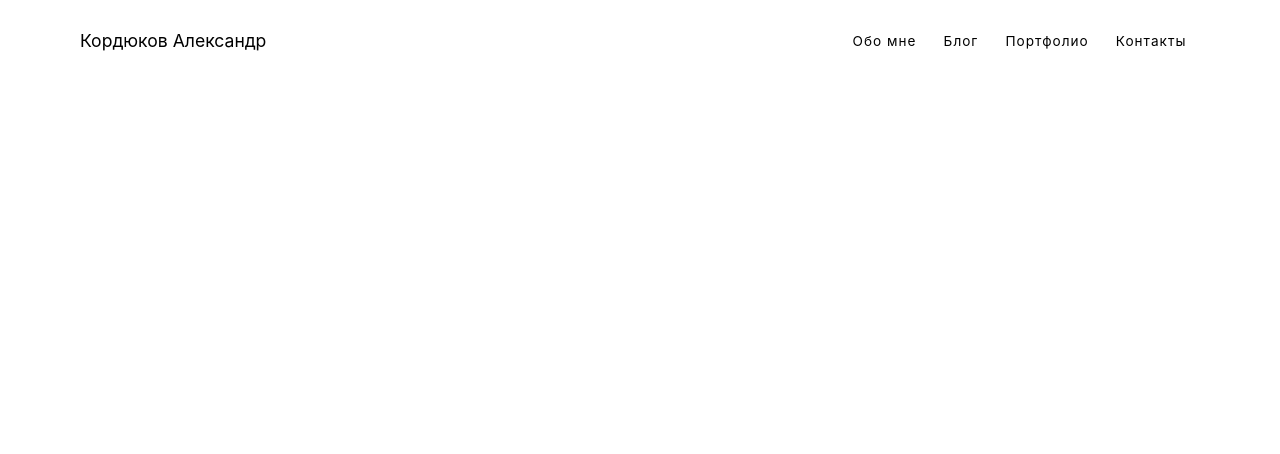
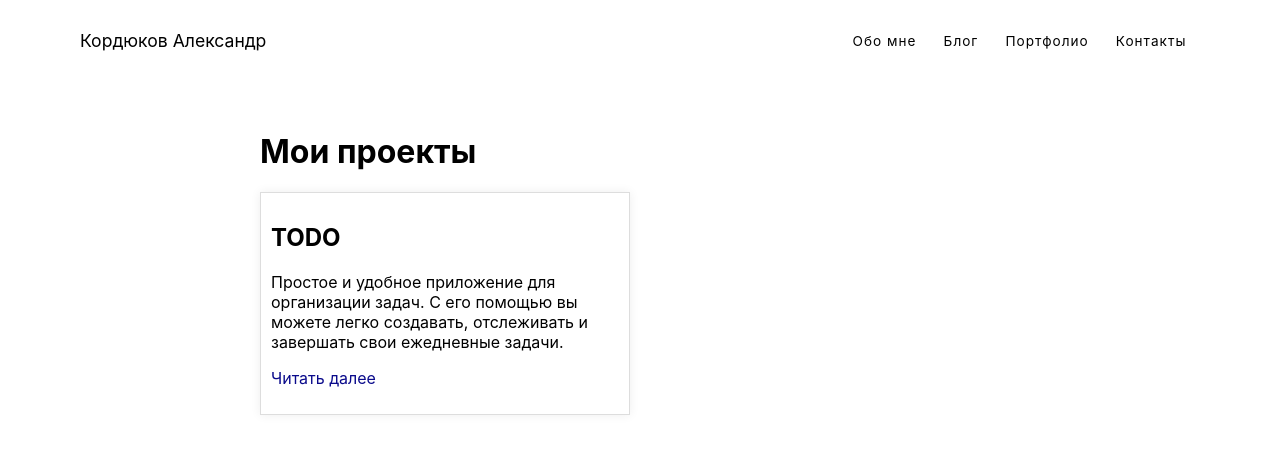
Before and after one commit to Upcy12/svelte_test, a SvelteKit app: page /project in a window 1280 px wide. Shown: the top 454 px of the page. Built offline with nearby package versions, Linux system fonts and the light colour scheme.

Commit message:
portfolio

```diff
--- /dev/null
+++ b/src/routes/project/+layout.svelte
@@ -0,0 +1,5 @@
+<div class="container">
+
+    <slot />
+
+    </div>
--- a/src/routes/project/+page.svelte
+++ b/src/routes/project/+page.svelte
@@ -0,0 +1,50 @@
+<svelte:head>
+    <title>Портфолио</title>
+</svelte:head>
+
+<div class="container">
+    <h1>Мои проекты</h1>
+    <div class="apps">
+        {#each routes as page }
+            <div class="app">
+                <h2>{page.title}</h2>
+                <p>{page.body}</p>
+                <p class="readmore">
+                    <a class="link" href={`/project/apps/${page.id}`}>
+                    Читать далее
+                </a>
+                </p>
+            </div>
+        {/each}
+    </div>
+</div>
+
+<script>
+
+    import { routes } from './routes.js';
+
+</script>
+
+<style>
+    .container{
+        margin: 50px auto;
+        max-width: 800px;
+        padding: 0 20px;
+    }
+
+    .apps{
+        display: grid;
+        grid-template-columns: 1fr 1fr;
+        grid-gap: 20px;
+    }
+
+    .app{
+        border: 1px solid #ddd;
+        padding: 10px;
+        box-shadow: 0 0 10px #eee;
+    }
+
+    .link{
+        color: rgb(10, 10, 139);
+    }
+</style>
--- /dev/null
+++ b/src/routes/project/routes.js
@@ -0,0 +1,7 @@
+export const routes = [
+{
+    id: 1,
+    title: 'TODO',
+    body: 'Простое и удобное приложение для организации задач. С его помощью вы можете легко создавать, отслеживать и завершать свои ежедневные задачи.',
+    },
+    ];
```
